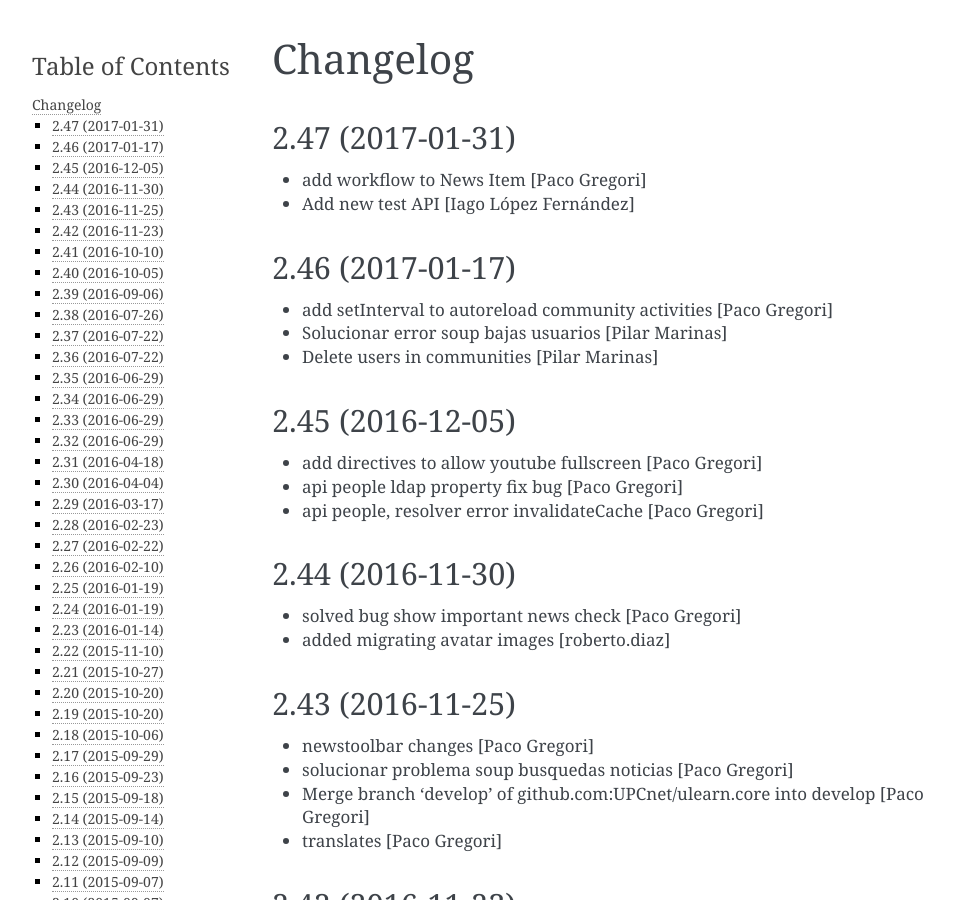
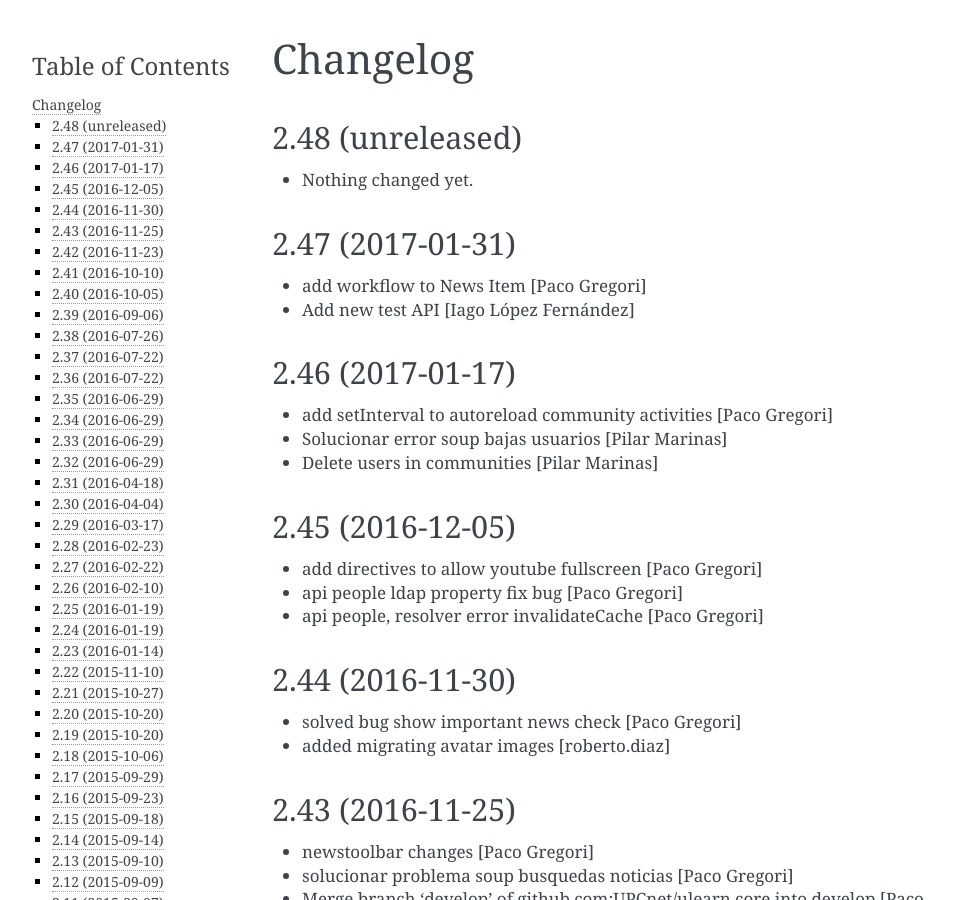
Before and after one commit to UPCnet/ulearn.core, a Sphinx documentation site: the page built from docs/HISTORY.rst, in a window 1280 px wide and 900 px high. Shown: the whole window, without its empty margins (148-1102 px from the left). Built offline with Sphinx 7.4.7, drawn with Linux system fonts in a browser that asks for light colours; pages that are not in the unit, such as notebooks, are missing from menus.

Commit message:
Back to development: 2.48

```diff
--- a/docs/HISTORY.rst
+++ b/docs/HISTORY.rst
@@ -1,5 +1,11 @@
 Changelog
 =========
+
+2.48 (unreleased)
+-----------------
+
+- Nothing changed yet.
+
 
 2.47 (2017-01-31)
 -----------------
--- a/setup.py
+++ b/setup.py
@@ -1,7 +1,7 @@
 from setuptools import setup, find_packages
 import os
 
-version = '2.47'
+version = '2.48.dev0'
 
 README = open('README.rst').read()
 HISTORY = open(os.path.join('docs', 'HISTORY.rst')).read()
```
